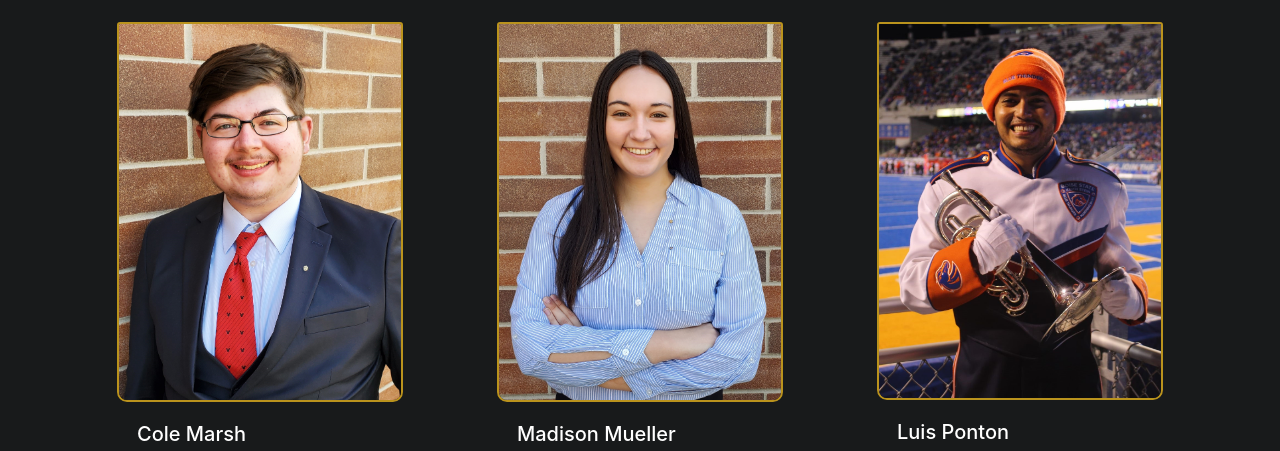
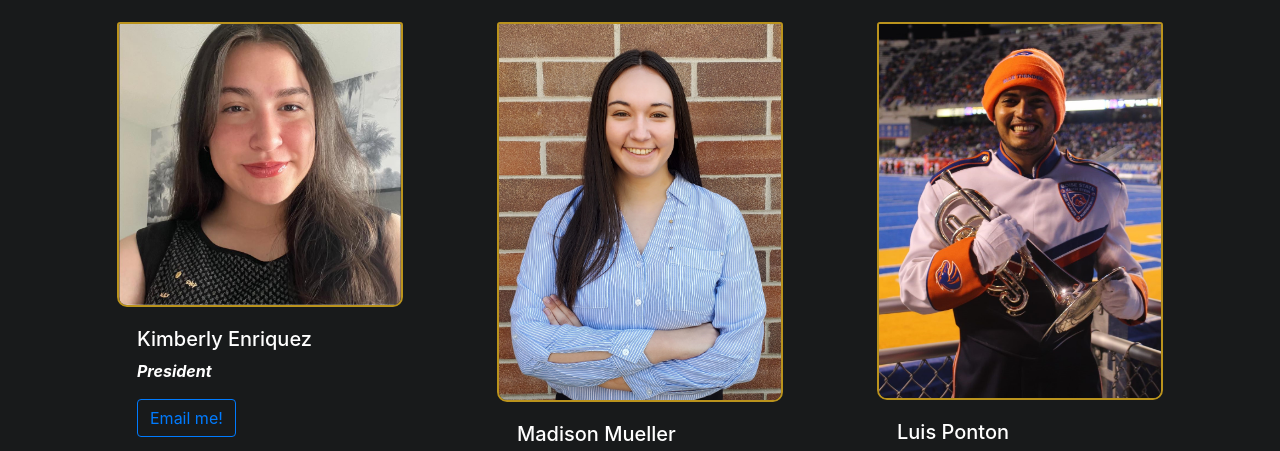
Before and after one commit to iotakappaweb/kkyik, a plain HTML site: page contact/index.html in a window 1280 px wide. Shown: the part 326-777 px from the top of the page. Drawn offline with nearby package versions, Linux system fonts and the light colour scheme.

Commit message:
Updated president contact card

```diff
--- a/contact/index.html
+++ b/contact/index.html
@@ -88,10 +88,10 @@
     <div class="row justify-content-center">
         <div class="col-md-6 col-lg-4 d-flex justify-content-center my-3">
             <div class="card dark">
-                <img src="../imgs/officer-headshots/cole.jpg" alt="Cole Marsh headshot"
+                <img src="../imgs/officer-headshots/kimberly.jpg" alt="Kimberly Enriquez headshot"
                      class="card-img-top contact-img rounded-10px card-border">
                 <div class="card-body text-left">
-                    <h5 class="card-title mb-2">Cole Marsh</h5>
+                    <h5 class="card-title mb-2">Kimberly Enriquez</h5>
                     <p class="card-text"><strong><em>President</em></strong></p>
                     <a href="mailto:iotakappapres@gmail.com" class="btn btn-outline-primary">Email me!</a>
                 </div>
```
Also changed, not shown: imgs/officer-headshots/kimberly.jpg (added).
